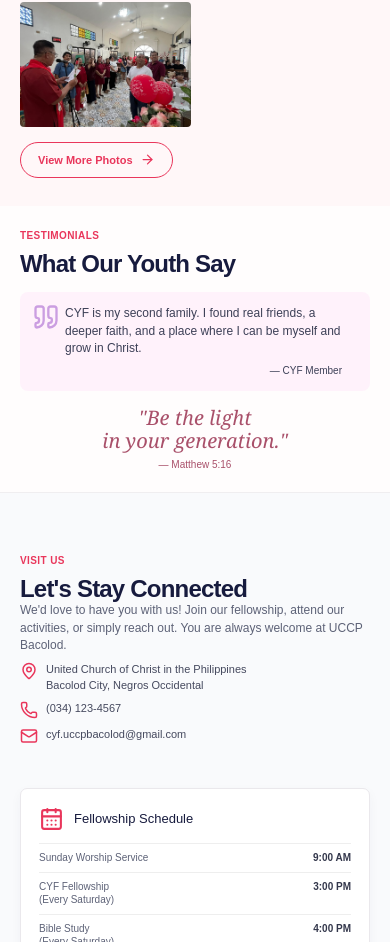
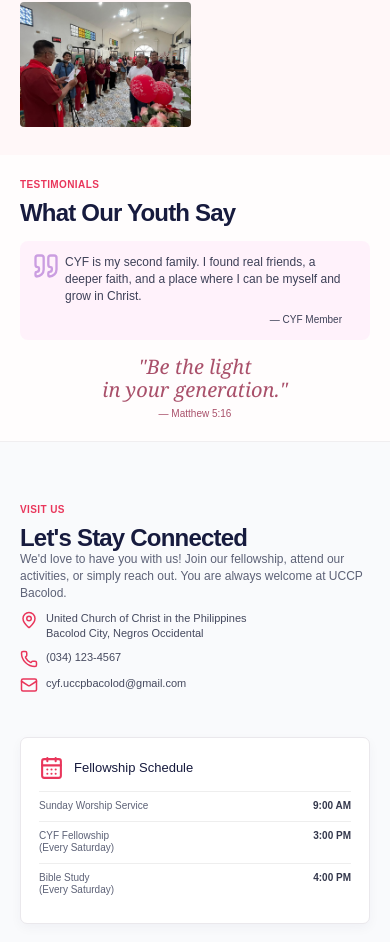
Before and after one commit to k3n988/cyfuccp, a Next.js app in the folder cyfuccp/: page / in a window 390 px wide. Shown: the part 3549-4491 px from the top of the page. Built offline with nearby package versions, Linux system fonts and the light colour scheme.

Commit message:
feat(cyfuccp): finalize responsive hero and officer sections

```diff
--- a/cyfuccp/app/components/sections/gallery-section.tsx
+++ b/cyfuccp/app/components/sections/gallery-section.tsx
@@ -1,7 +1,7 @@
 "use client";
 
 import { useEffect, useState } from "react";
-import { ArrowRight, Photo, SectionHeading } from "../ui";
+import { Photo, SectionHeading } from "../ui";
 import { X } from "lucide-react";
 import { imageUrls } from "../../data/site-content";
 
@@ -26,7 +26,6 @@ export function GallerySection() {
         <Photo src={src} alt={`Community moment ${index + 1}`} />
       </button>)}
     </div>
-    <a href="#gallery" className="text-link align-right">View More Photos <ArrowRight size={15} /></a>
     {activeImage && <div className="gallery-lightbox" role="dialog" aria-modal="true" aria-label="Full-screen gallery image" onClick={() => setActiveImage(null)}>
       <button className="gallery-close" type="button" aria-label="Close full-screen image" onClick={() => setActiveImage(null)}><X size={28} /></button>
       <img src={activeImage} alt="Full-screen community moment" onClick={(event) => event.stopPropagation()} />
```
